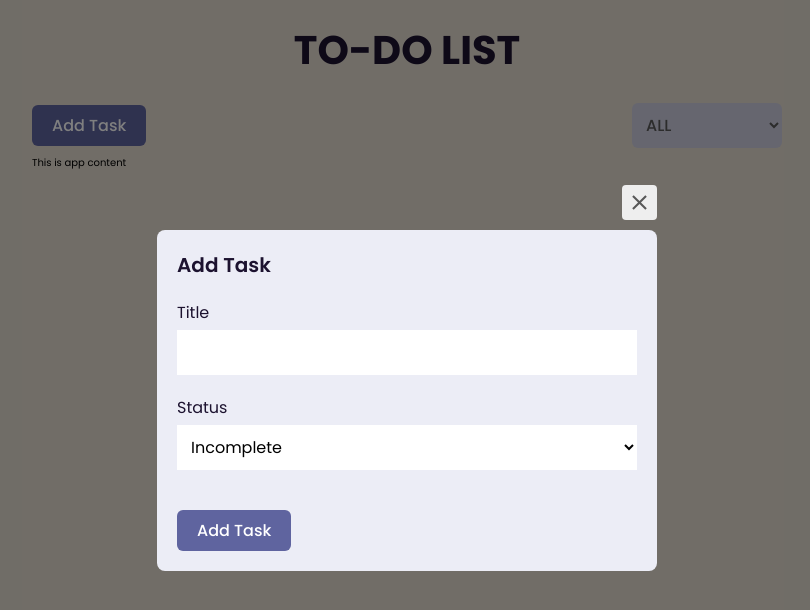
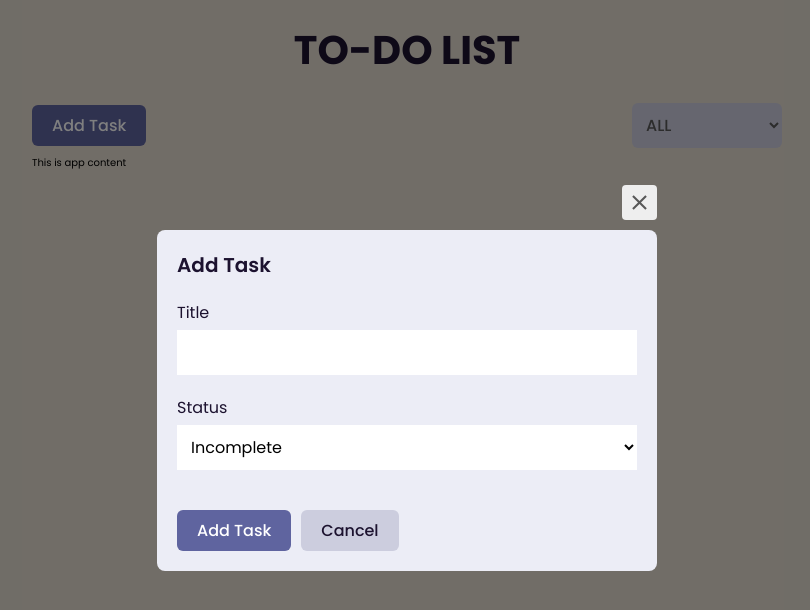
Before and after one commit to chan-kristine/Intern-Task, a React (Create React App) app: page / in a window 1280 px wide. Shown: the top 610 px of the page, without its empty margins (233-1043 px from the left). Built offline with nearby package versions, Linux system fonts and the light colour scheme; the HTML template or start-up script is replaced by a standard one.

Commit message:
add cancel button

```diff
--- a/src/components/TodoModal.js
+++ b/src/components/TodoModal.js
@@ -25,7 +25,10 @@ function TodoModal() {
           </label>
           <div className={styles.buttonContainer}>
             <Button type="submit" variant="primary">
-              Add Task {/* Move the text inside the Button component */}
+              Add Task {}
+            </Button>
+            <Button type="button" variant="secondary">
+              Cancel {}
             </Button>
           </div>
         </form>
```
